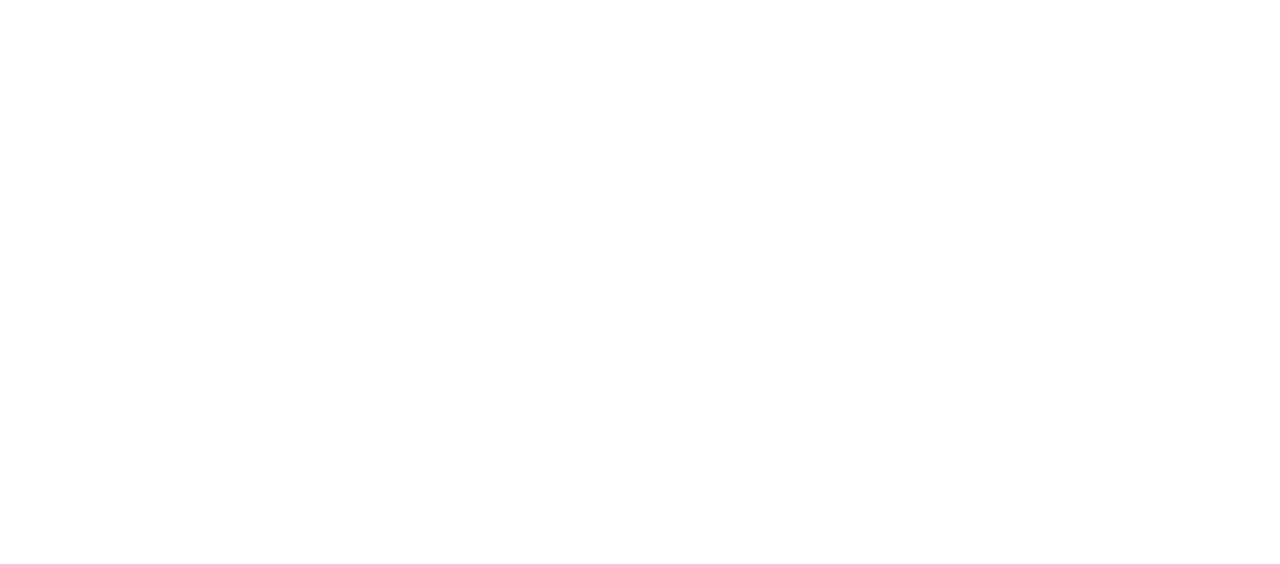
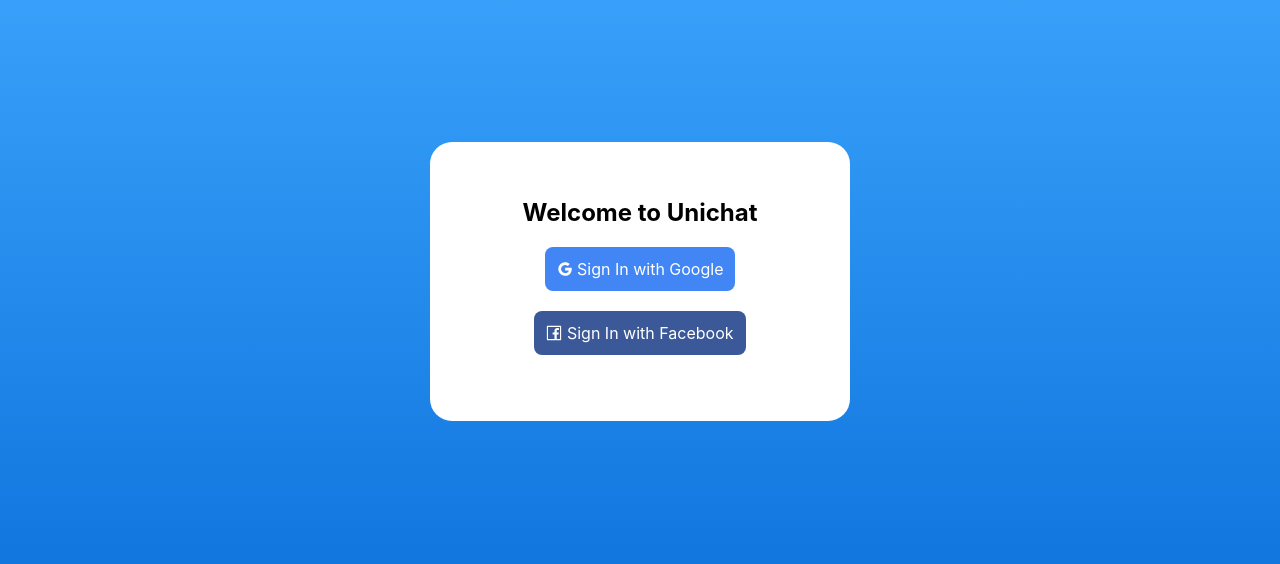
Before and after one commit to muminae100/chat_app, a React (Create React App) app: page / in a window 1280 px wide. Shown: the part 114-678 px from the top of the page. Built offline with nearby package versions, Linux system fonts and the light colour scheme.

Commit message:
Implement google and facebook authentication using firebase

```diff
--- a/src/components/App.js
+++ b/src/components/App.js
@@ -5,7 +5,7 @@
 // import { AuthProvider } from "../contexts/AuthContext"
 
 // import Chats from "./Chats"
-// import Login from "./Login"
+import Login from "./Login"
 
 function App() {
   return (
@@ -13,8 +13,8 @@
       <Router>
         {/* <AuthProvider> */}
           <Switch>
-            {/* <Route path="/chats" component={Chats} />
-            <Route path="/" component={Login} /> */}
+            {/* <Route path="/chats" component={Chats} /> */}
+            <Route path="/" component={Login} />
           </Switch>
         {/* </AuthProvider> */}
       </Router>
--- /dev/null
+++ b/src/components/Login.js
@@ -0,0 +1,31 @@
+import React from 'react';
+import { GoogleOutlined, FacebookOutlined } from '@ant-design/icons';
+import firebase from "firebase/app";
+import "firebase/auth";
+
+import { auth } from "./firebase";
+
+function Login() {
+  return (
+    <div id="login-page">
+        <div id="login-card">
+            <h2>Welcome to Unichat</h2>
+            <div
+            className="login-button google"
+            onClick={() => auth.signInWithRedirect(new firebase.auth.GoogleAuthProvider()) }
+            >
+                <GoogleOutlined /> Sign In with Google
+            </div>
+            <br /><br />
+            <div
+            className="login-button facebook"
+            onClick={() => auth.signInWithRedirect(new firebase.auth.FacebookAuthProvider()) }
+            >
+                <FacebookOutlined /> Sign In with Facebook
+            </div>
+        </div>
+    </div>
+  );
+}
+
+export default Login;
--- /dev/null
+++ b/src/components/firebase.js
@@ -0,0 +1,16 @@
+import firebase from "firebase/app";
+import "firebase/auth";
+
+const firebaseConfig ={
+    apiKey: "AIzaSyALOPka1Ir8C2_LLdrzVAgZAuvfFwyIDD4",
+    authDomain: "chat-app-cece3.firebaseapp.com",
+    projectId: "chat-app-cece3",
+    storageBucket: "chat-app-cece3.appspot.com",
+    messagingSenderId: "244152839037",
+    appId: "1:244152839037:web:06b102b126cd915b4bfa14"
+};
+
+const app = firebase.initializeApp(firebaseConfig);
+const auth = app.auth();
+
+export { auth };
```
